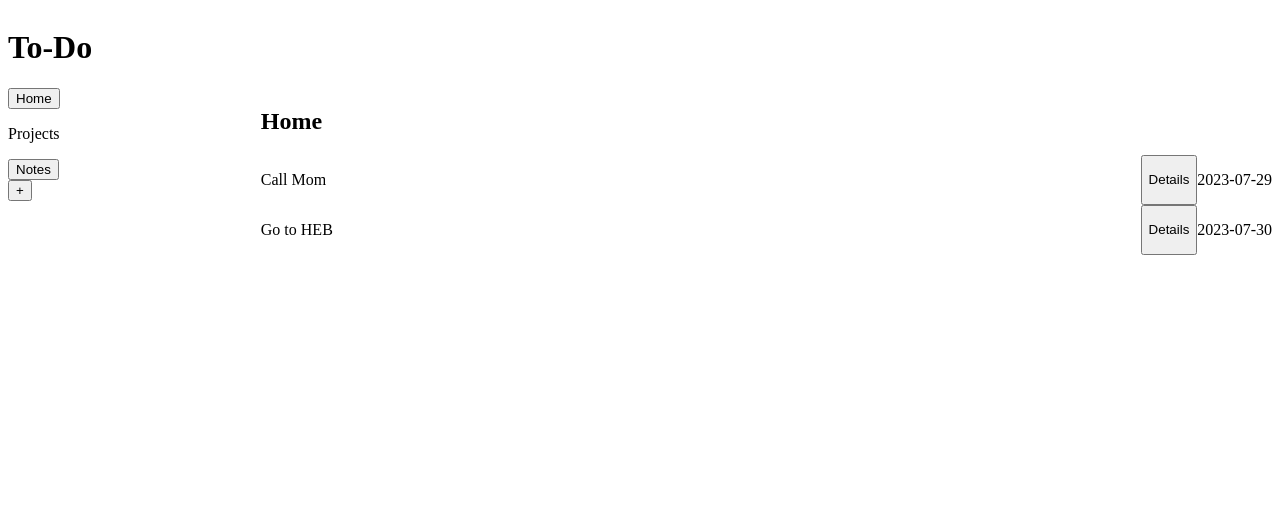
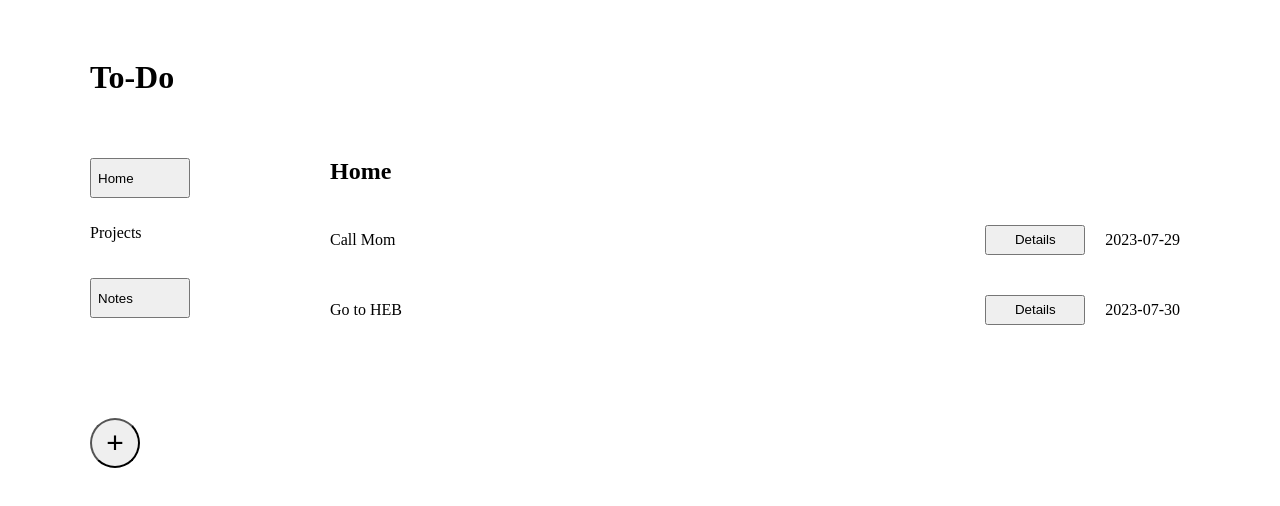
Before and after one commit to chance-class/to-do, a website built with webpack: page dist/index.html in a window 1280 px wide. Built offline with Linux system fonts and the light colour scheme.

Commit message:
Edit spacing and size of btns

```diff
--- a/src/modules/create.js
+++ b/src/modules/create.js
@@ -80,6 +80,7 @@ export const createProj = (title, details) => {
   const addedProjs = document.querySelector(".added-projs");
   const newProj = document.createElement("button");
   newProj.textContent = `${title}`;
+  newProj.classList.add("proj-btn");
   addedProjs.appendChild(newProj);
   const search = document.querySelector(".search");
   const children = search.children;
@@ -94,6 +95,7 @@ export const createProj = (title, details) => {
   search.appendChild(div);
   const det = document.createElement("button");
   det.textContent = "Details";
+  det.classList.add("proj-det");
   det.addEventListener("click", () => {
     const popup = document.querySelector(".pop-up-details");
     const info = document.getElementById("pop-details");
--- a/src/style.css
+++ b/src/style.css
@@ -1,10 +1,21 @@
 .content {
   display: grid;
   grid-template-columns: 1fr 4fr;
+  grid-template-rows: 50px 1fr;
+  width: 1200px;
+  height: 700px;
+}
+
+.container {
+  display: flex;
+  justify-content: center;
+  align-items: center;
+  height: 95vh;
 }
 
 .header {
   grid-column: 1 / 3;
+  padding-left: 50px;
 }
 
 .pop-up-td,
@@ -43,12 +54,62 @@ form {
   justify-content: space-between;
 }
 
+.bottom {
+  margin-top: 100px;
+}
+
+.top {
+  display: grid;
+  gap: 10px;
+  margin-top: 70px;
+}
+
+.top > button {
+  width: 100px;
+  height: 40px;
+  text-align: left;
+}
+
+.bottom > button {
+  width: 50px;
+  height: 50px;
+  border-radius: 25px;
+  font-size: 30px;
+}
+
+.li-details,
+.proj-det {
+  width: 100px;
+  height: 30px;
+}
+
+.l-col {
+  padding-left: 50px;
+}
+
+.r-col {
+  padding: 50px;
+}
+
 li {
   list-style-type: none;
 }
 
 .td-li {
   display: flex;
+  gap: 20px;
+  padding: 10px 10px 10px 0;
+  align-items: center;
+}
+
+.proj-btn {
+  width: 80px;
+  height: 35px;
+  text-align: left;
+}
+
+.added-projs {
+  padding-left: 15px;
 }
 
 .li-details {
```
Also changed, not shown: dist/main.js.
